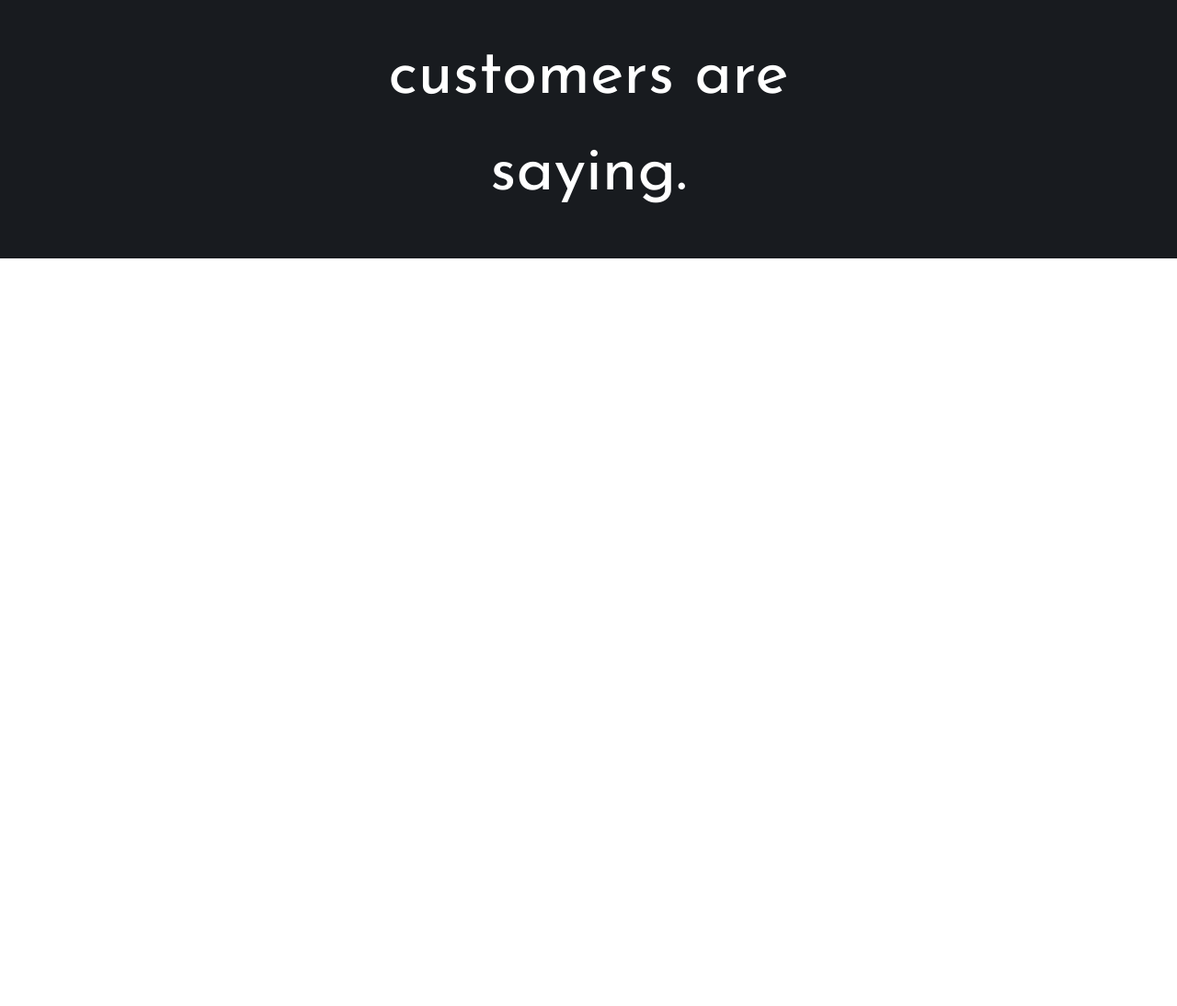
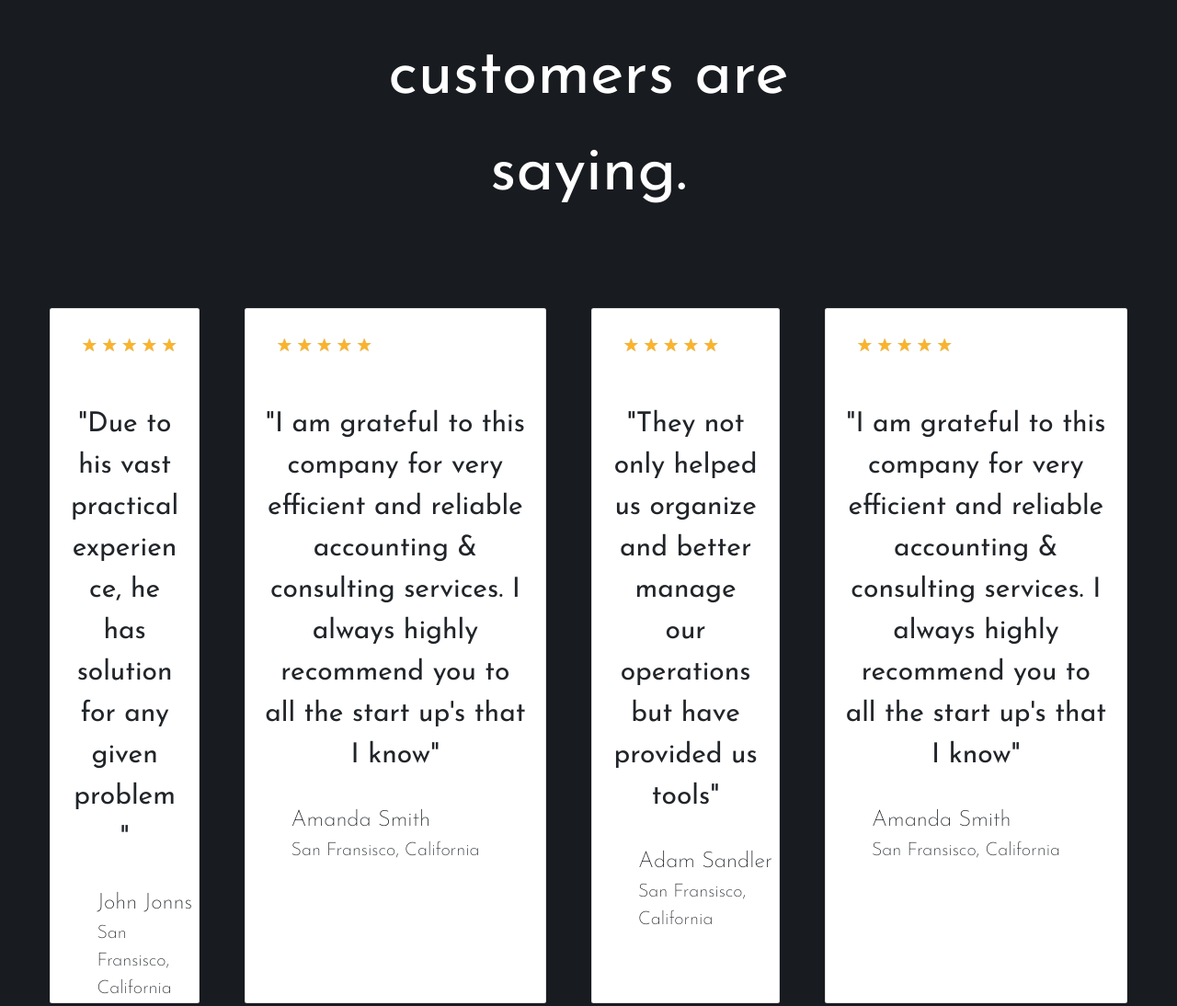
Before and after one commit to sriramNV1301/LCube-tak1, a plain HTML site: page index.html in a window 1280 px wide. Shown: the part 7611-8705 px from the top of the page at 92% size. Before the commit the page ends 7892 px from the top, so only its background shows below. Drawn offline with nearby package versions, Linux system fonts and the light colour scheme.

Commit message:
did as much as i could in 1 and half hours

```diff
--- a/index.html
+++ b/index.html
@@ -239,8 +239,58 @@
         <div class="se">
             <div class="tes">TESTIMONIALS</div>
             <div class="hwc">Hear what our customers are saying.</div>
+        </div>
 
+        <div class="people">
+            <div class="card">
+                <din class="img-card">
+                    <img src="./images/stars.png" alt="stars">
+                </din>
+                <div class="quote">
+                    "Due to his vast practical experience, he has solution for any given problem"
+                </div>
+                <div class="auth">John Jonns</div>
+                <div class="place">San Fransisco, California</div>
+            </div>
+
+            <div class="card">
+                <din class="img-card">
+                    <img src="./images/stars.png" alt="stars">
+                </din>
+                <div class="quote">
+                    "I am grateful to this company for very efficient and reliable accounting & consulting services. I always highly recommend you to all the start up's that I know"
+                </div>
+                <div class="auth">Amanda Smith</div>
+                <div class="place">San Fransisco, California</div>
+            </div>
+
+            <div class="card">
+                <din class="img-card">
+                    <img src="./images/stars.png" alt="stars">
+                </din>
+                <div class="quote">
+                    "They not only helped us organize and better manage our operations but have provided us tools"
+                </div>
+                <div class="auth">Adam Sandler</div>
+                <div class="place">San Fransisco, California</div>
+            </div>
+
+            <div class="card">
+                <din class="img-card">
+                    <img src="./images/stars.png" alt="stars">
+                </din>
+                <div class="quote">
+                    "I am grateful to this company for very efficient and reliable accounting & consulting services. I always highly recommend you to all the start up's that I know"
+                </div>
+                <div class="auth">Amanda Smith</div>
+                <div class="place">San Fransisco, California</div>
+            </div>
         </div>
+        <div class="line" style="padding-top: 200px;"></div>
+    </section>
+
+    <section class="eight">
+
     </section>
 </body>
 </html>
--- a/style.css
+++ b/style.css
@@ -498,3 +498,50 @@ ul{
     margin-left: 20%;
     margin-right: 20%;
 }
+
+.people{
+    display: flex;
+    padding: 30px;
+    text-align: center;
+    vertical-align: middle;
+    width: 100%;
+    height: auto;
+    width: 100%;
+    padding-bottom: 200px;
+
+}
+
+.card {
+
+    transition: 0.3s;
+    border-radius: 10px; /* 5px rounded corners */
+    margin: 2%;
+}
+
+.quote{
+    padding-top: 40px;
+    padding-left: 20px;
+    padding-right: 20px;
+    font-size: 3rem;
+}
+
+.img-card{
+    padding-top: 20px;
+    padding-left: 20px;
+    text-align: left;
+}
+
+.auth{
+    padding-top: 30px;
+    padding-left: 50px;
+    font-weight: lighter;
+    text-align: left;
+    font-size: 2.4rem;
+}
+
+.place{
+    padding-left: 50px;
+    font-weight: lighter;
+    text-align: left;
+    font-size: 2rem;
+}
```
Also changed, not shown: images/stars.png (added).
